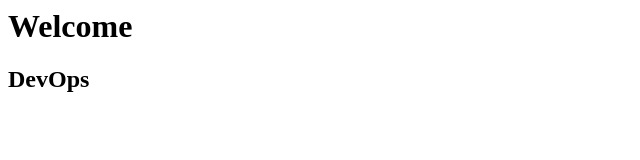
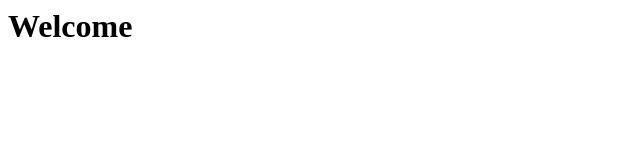
Before and after one commit to axisbank1/login, a plain HTML site: page index.html in a window 1280 px wide. Shown: the whole page, without its empty margins (0-640 px from the left). Drawn offline with Linux system fonts and the light colour scheme.

Commit message:
Revert "updating commit message"
This reverts commit c06eae05e18ba3587b9b99e523808f6715397c02.

```diff
--- a/index.html
+++ b/index.html
@@ -1,2 +1 @@
 <h1>Welcome</h1>
-<h2>DevOps</h2>
```
